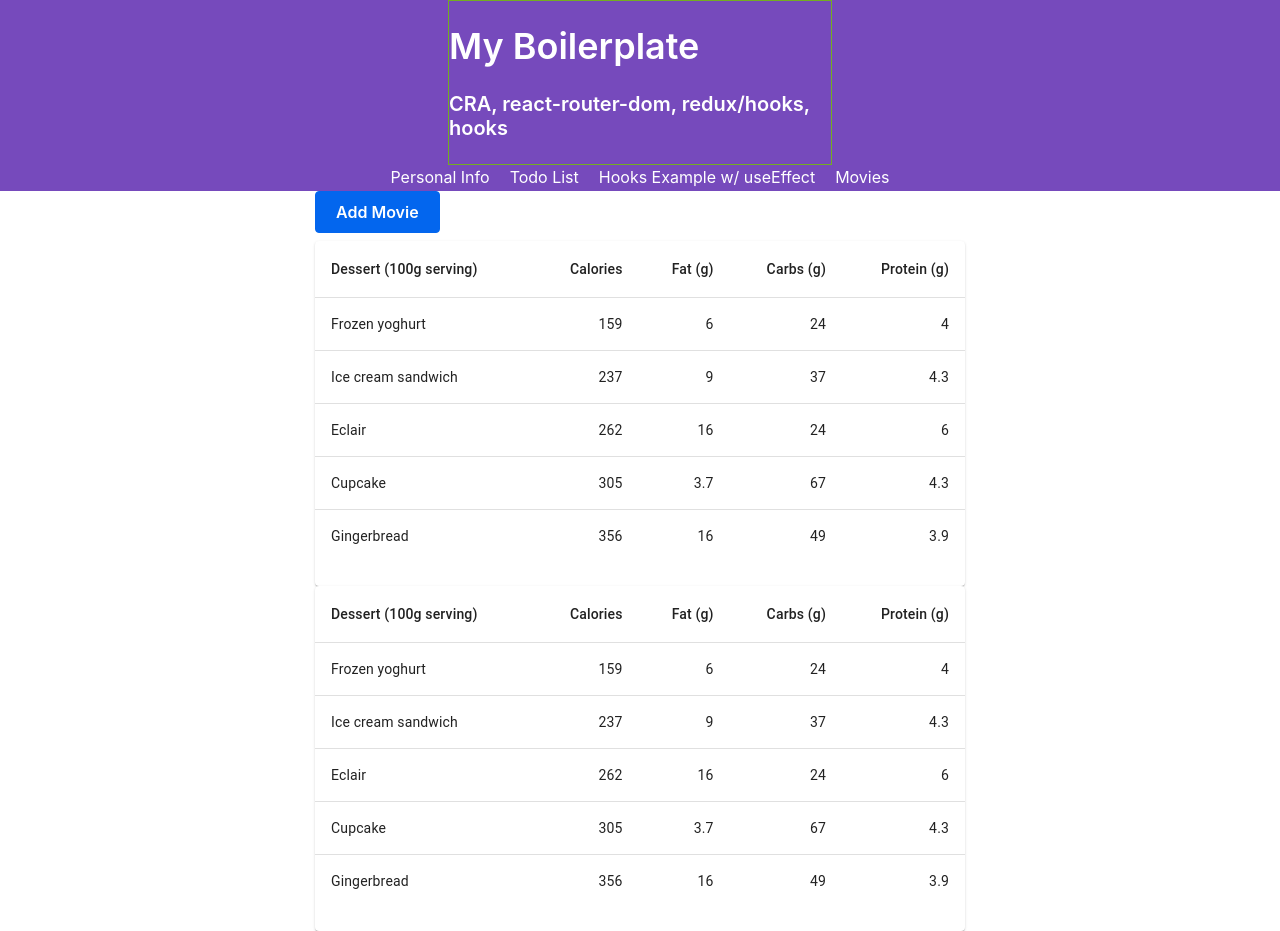
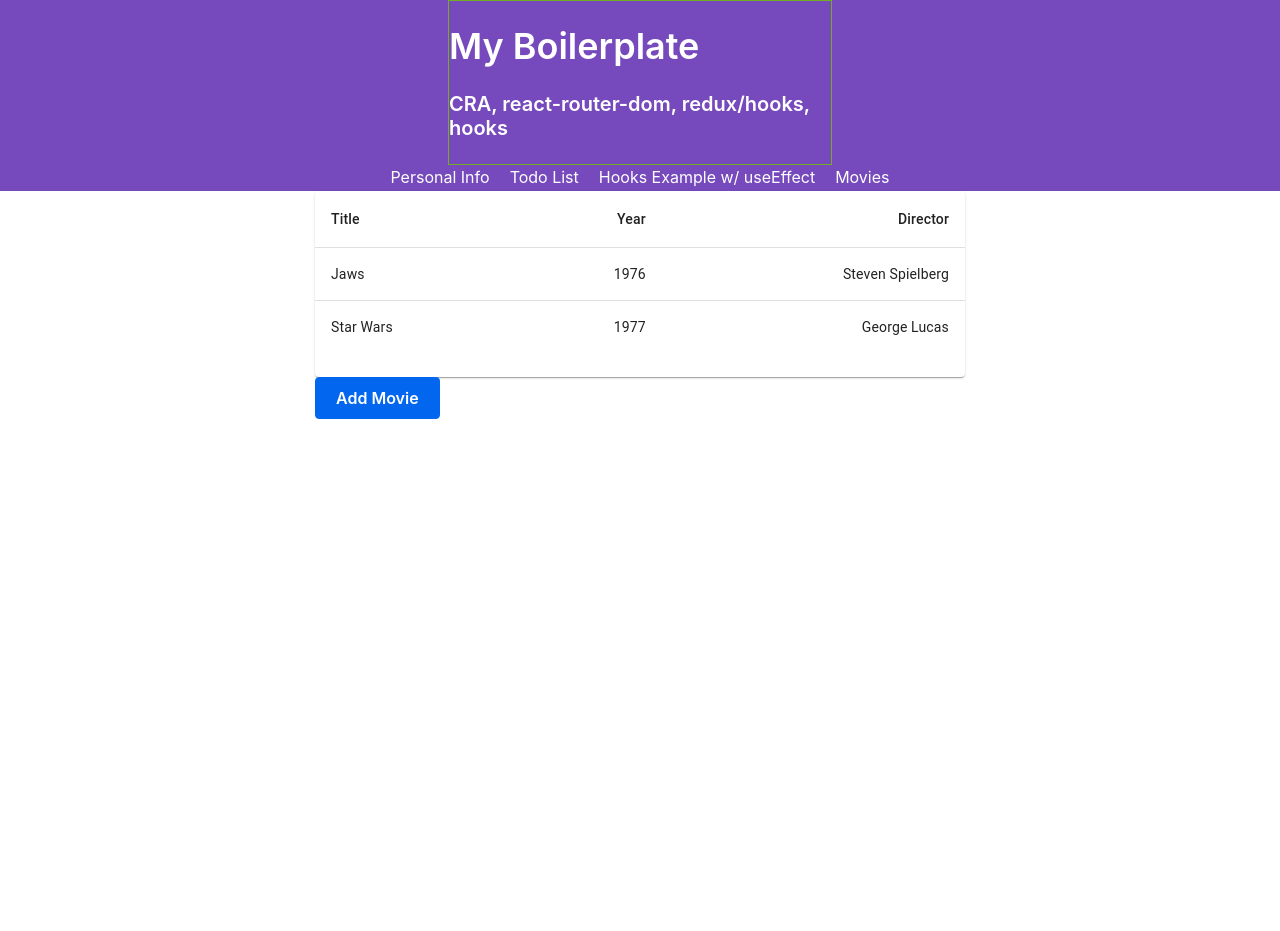
Before and after one commit to dcmodie/catalogue, a React (Create React App) app: page /movies in a window 1280 px wide. After the commit the page ends 800 px from the top, so only its background shows below. Built offline with nearby package versions, Linux system fonts and the light colour scheme.

Commit message:
added table view

```diff
--- a/src/features/movies/MovieListItem.js
+++ b/src/features/movies/MovieListItem.js
@@ -46,15 +46,16 @@ const rows = [
   createData('Gingerbread', 356, 16.0, 49, 3.9),
 ];
 
+
 export default function MovieListItem() {
   return (
     <TableContainer component={Paper}>
       <Table sx={{ minWidth: 650 }} aria-label="simple table">
         <TableHead>
           <TableRow>
-            <TableCell>Dessert (100g serving)</TableCell>
-            <TableCell align="right">Calories</TableCell>
-            <TableCell align="right">Fat&nbsp;(g)</TableCell>
+            <TableCell>Title</TableCell>
+            <TableCell align="right">Year</TableCell>
+            <TableCell align="right">Director</TableCell>
             <TableCell align="right">Carbs&nbsp;(g)</TableCell>
             <TableCell align="right">Protein&nbsp;(g)</TableCell>
           </TableRow>
--- a/src/features/movies/MoviesPage.js
+++ b/src/features/movies/MoviesPage.js
@@ -3,6 +3,14 @@ import MovieListItem from './MovieListItem'
 import {useSelector, useDispatch } from 'react-redux';
 import Modal from "react-modal";
 import './movies.css'
+import Table from '@mui/material/Table';
+import TableBody from '@mui/material/TableBody';
+import TableCell from '@mui/material/TableCell';
+import TableContainer from '@mui/material/TableContainer';
+import TableHead from '@mui/material/TableHead';
+import TableRow from '@mui/material/TableRow';
+import Paper from '@mui/material/Paper';
+
 
 const Movies = (props)=>{
 	const dispatch = useDispatch();
@@ -12,13 +20,13 @@ const Movies = (props)=>{
 	const [yearVal, setYearVal] = useState('');
 	const [addMovieModalOpen, setAddMovieModalOpen] = useState(false);
 
-	const renderList = (movies) => {
-		const retList = []
-		movies.map( (movie)=>{
-			retList.push(<MovieListItem movie={movie} />)
-		})
-		return retList;
-	}
+	// const renderList = (movies) => {
+	// 	const retList = []
+	// 	movies.map( (movie)=>{
+	// 		retList.push(<MovieListItem movie={movie} />)
+	// 	})
+	// 	return retList;
+	// }
 
 	const onTitleChange  = (e)=>{
 		setTitleVal(e.target.value)
@@ -32,15 +40,15 @@ const Movies = (props)=>{
 
 	const onSaveClicked =(e)=>{
 		//save data
-		dispatch( {type:"addMovie", payload:{title:titleVal, year:yearVal} } )
+		dispatch( {type:"addMovie", payload:{title:titleVal, year:yearVal, director:dirVal} } )
 		setAddMovieModalOpen(false)
 		dispatch({ type: 'streetChanged', payload: e.target.value });
 
 	}
 
+
 	return (
 		<div>
-			<button onClick={(e)=>{setAddMovieModalOpen(true)}}>Add Movie</button>
 			<Modal
 				isOpen={addMovieModalOpen}
 				onRequestClose={(e)=>{setAddMovieModalOpen(false)}}
@@ -53,7 +61,33 @@ const Movies = (props)=>{
 				<button onClick={(e)=>{ setAddMovieModalOpen(false) }}>Cancel</button>
 				<button onClick={onSaveClicked}>Save</button>
 			</Modal>
-			{renderList(movies)}
+
+			<TableContainer component={Paper}>
+			  <Table sx={{ minWidth: 650 }} aria-label="simple table">
+			    <TableHead>
+			      <TableRow>
+			        <TableCell>Title</TableCell>
+			        <TableCell align="right">Year</TableCell>
+			        <TableCell align="right">Director</TableCell>
+			      </TableRow>
+			    </TableHead>
+			    <TableBody>
+			      {movies.map((row) => (
+			        <TableRow
+			          key={row.title}
+			          sx={{ '&:last-child td, &:last-child th': { border: 0 } }}
+			        >
+			          <TableCell component="th" scope="row">
+			            {row.title}
+			          </TableCell>
+			          <TableCell align="right">{row.year}</TableCell>
+			          <TableCell align="right">{row.director}</TableCell>
+			        </TableRow>
+			      ))}
+			    </TableBody>
+			  </Table>
+			</TableContainer>
+			<button onClick={(e)=>{setAddMovieModalOpen(true)}}>Add Movie</button>
 
 		</div>)
 }
--- a/src/features/movies/MoviesSlice.js
+++ b/src/features/movies/MoviesSlice.js
@@ -1,8 +1,8 @@
 import React from 'react';
 
 const initialState = [
-		{title:"Jaws", year:"1976"},
-		{title:"Star Wars",year:"1977"}
+		{title:"Jaws", year:"1976", director:"Steven Spielberg"},
+		{title:"Star Wars",year:"1977", director:"George Lucas"}
 	];
 
 const MovieSlice = (state = initialState, action)=>{
```
